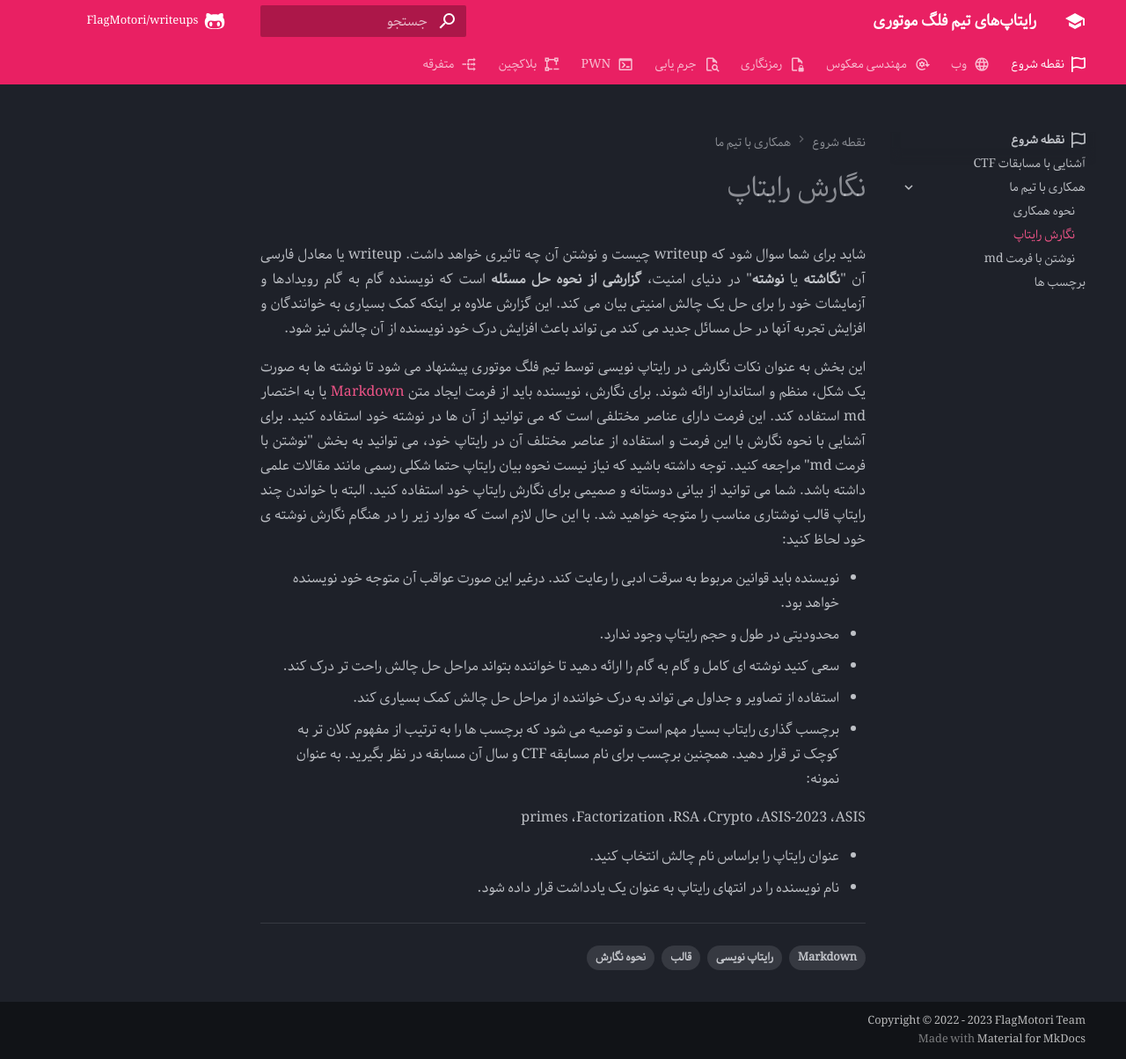
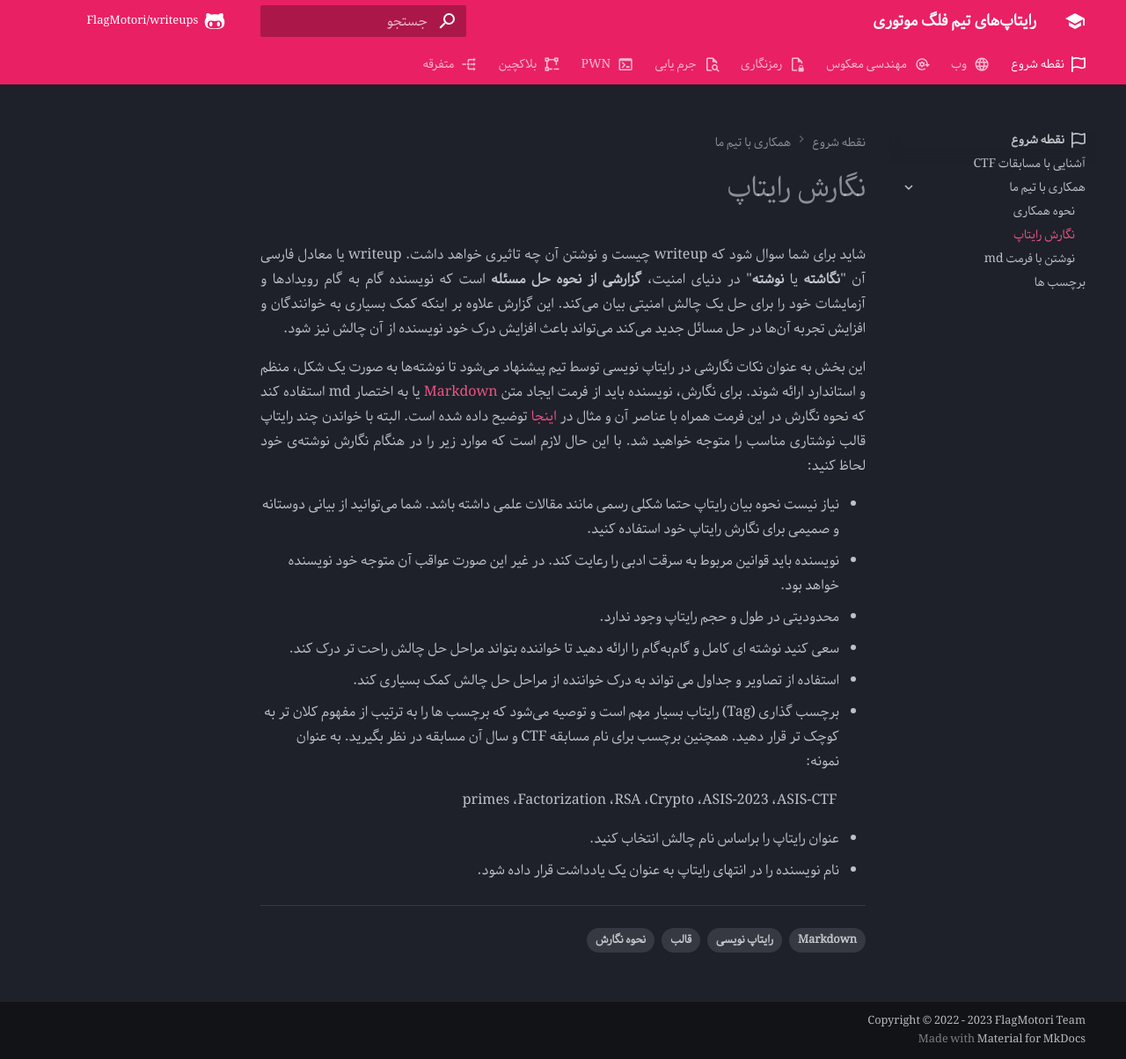
Before and after one commit to FlagMotori/writeups, an MkDocs documentation site: the page built from docs/introduction/writing-method.md, in a window 1280 px wide and 1204 px high. Shown: the whole window at 88% size. Built offline with MkDocs 1.6.1 and Material for MkDocs 9.7.7, drawn with Linux system fonts in a browser that asks for light colours; formulas are drawn with MathJax 3; comment, search, counter and statistics services are not loaded.

Commit message:
Add some writing notes

```diff
--- a/docs/introduction/writing-method.md
+++ b/docs/introduction/writing-method.md
@@ -8,19 +8,20 @@ tags:
 
 #   نگارش رایتاپ
 
-شاید برای شما سوال شود که writeup چیست و نوشتن آن چه تاثیری خواهد داشت. writeup یا معادل فارسی آن "**نگاشته** یا **نوشته**" در دنیای امنیت، **گزارشی از نحوه حل مسئله** است که نویسنده گام به گام رویدادها و آزمایشات خود را برای حل یک چالش امنیتی بیان می کند. این گزارش علاوه بر اینکه کمک بسیاری به خوانندگان و افزایش تجربه آنها در حل مسائل جدید می کند می تواند باعث افزایش درک خود نویسنده از آن چالش نیز شود.
+شاید برای شما سوال شود که writeup چیست و نوشتن آن چه تاثیری خواهد داشت. writeup یا معادل فارسی آن "**نگاشته** یا **نوشته**" در دنیای امنیت، **گزارشی از نحوه حل مسئله** است که نویسنده گام به گام رویدادها و آزمایشات خود را برای حل یک چالش امنیتی بیان می‌کند. این گزارش علاوه بر اینکه کمک بسیاری به خوانندگان و افزایش تجربه آن‌ها در حل مسائل جدید می‌کند می‌تواند باعث افزایش درک خود نویسنده از آن چالش نیز شود.
 
- این بخش به عنوان نکات نگارشی در رایتاپ نویسی توسط تیم فلگ موتوری پیشنهاد می شود تا نوشته ها به صورت یک شکل، منظم و استاندارد ارائه شوند.  برای نگارش، نویسنده باید از فرمت ایجاد متن [Markdown](https://en.wikipedia.org/wiki/Markdown) یا به اختصار md استفاده کند. این فرمت دارای عناصر مختلفی است که می توانید از آن ها در نوشته خود استفاده کنید. برای آشنایی با نحوه نگارش با  این فرمت و استفاده از عناصر مختلف آن در رایتاپ خود، می توانید به بخش "نوشتن با فرمت md" مراجعه کنید.
- توجه داشته باشید که نیاز نیست نحوه بیان رایتاپ حتما شکلی رسمی مانند مقالات علمی داشته باشد. شما می توانید از بیانی دوستانه و صمیمی برای نگارش رایتاپ خود استفاده کنید. البته با خواندن چند رایتاپ قالب نوشتاری مناسب را متوجه خواهید شد.
-با این حال لازم است که موارد زیر را در هنگام نگارش نوشته ی خود لحاظ  کنید:
+ این بخش به عنوان نکات نگارشی در رایتاپ نویسی توسط تیم پیشنهاد می‌شود تا نوشته‌ها به صورت یک شکل، منظم و استاندارد ارائه شوند.  برای نگارش، نویسنده باید از فرمت ایجاد متن [Markdown](https://en.wikipedia.org/wiki/Markdown) یا به اختصار md استفاده کند که نحوه نگارش در این فرمت همراه با عناصر آن و مثال در [اینجا](https://flagmotori.github.io/writeups/introduction/template/) توضیح داده شده است.
+ البته با خواندن چند رایتاپ قالب نوشتاری مناسب را متوجه خواهید شد.
+با این حال لازم است که موارد زیر را در هنگام نگارش نوشته‌ی خود لحاظ کنید:
 
-- نویسنده باید قوانین مربوط به سرقت ادبی را رعایت کند. درغیر این صورت عواقب آن متوجه خود نویسنده خواهد بود.
+- نیاز نیست نحوه بیان رایتاپ حتما شکلی رسمی مانند مقالات علمی داشته باشد. شما می‌توانید از بیانی دوستانه و صمیمی برای نگارش رایتاپ خود استفاده کنید.
+- نویسنده باید قوانین مربوط به سرقت ادبی را رعایت کند. در غیر این صورت عواقب آن متوجه خود نویسنده خواهد بود.
 - محدودیتی در طول و حجم رایتاپ وجود ندارد.
-- سعی کنید نوشته ای کامل و گام به گام را ارائه دهید تا خواننده بتواند مراحل حل چالش راحت تر درک کند.
+- سعی کنید نوشته ای کامل و گام‌به‌گام را ارائه دهید تا خواننده بتواند مراحل حل چالش راحت تر درک کند.
 - استفاده از تصاویر و جداول می تواند به درک خواننده از  مراحل حل چالش کمک بسیاری کند.
-- برچسب گذاری رایتاب بسیار مهم است و توصیه می شود که برچسب ها را به ترتیب از مفهوم کلان تر به کوچک تر قرار دهید. همچنین برچسب برای نام مسابقه CTF و سال آن مسابقه در نظر بگیرید. به عنوان نمونه:
+- برچسب گذاری (Tag) رایتاب بسیار مهم است و توصیه می‌شود که برچسب ها را به ترتیب از مفهوم کلان تر به کوچک تر قرار دهید. همچنین برچسب برای نام مسابقه CTF و سال آن مسابقه در نظر بگیرید. به عنوان نمونه:
 
-primes ،Factorization ،RSA ،Crypto ،ASIS-2023 ،ASIS
+$~~~~~~$ primes ،Factorization ،RSA ،Crypto ،ASIS-2023 ،ASIS-CTF
 
 - عنوان رایتاپ را براساس نام چالش انتخاب کنید.
 - نام نویسنده را در انتهای رایتاپ به عنوان یک یادداشت قرار داده شود.
```
